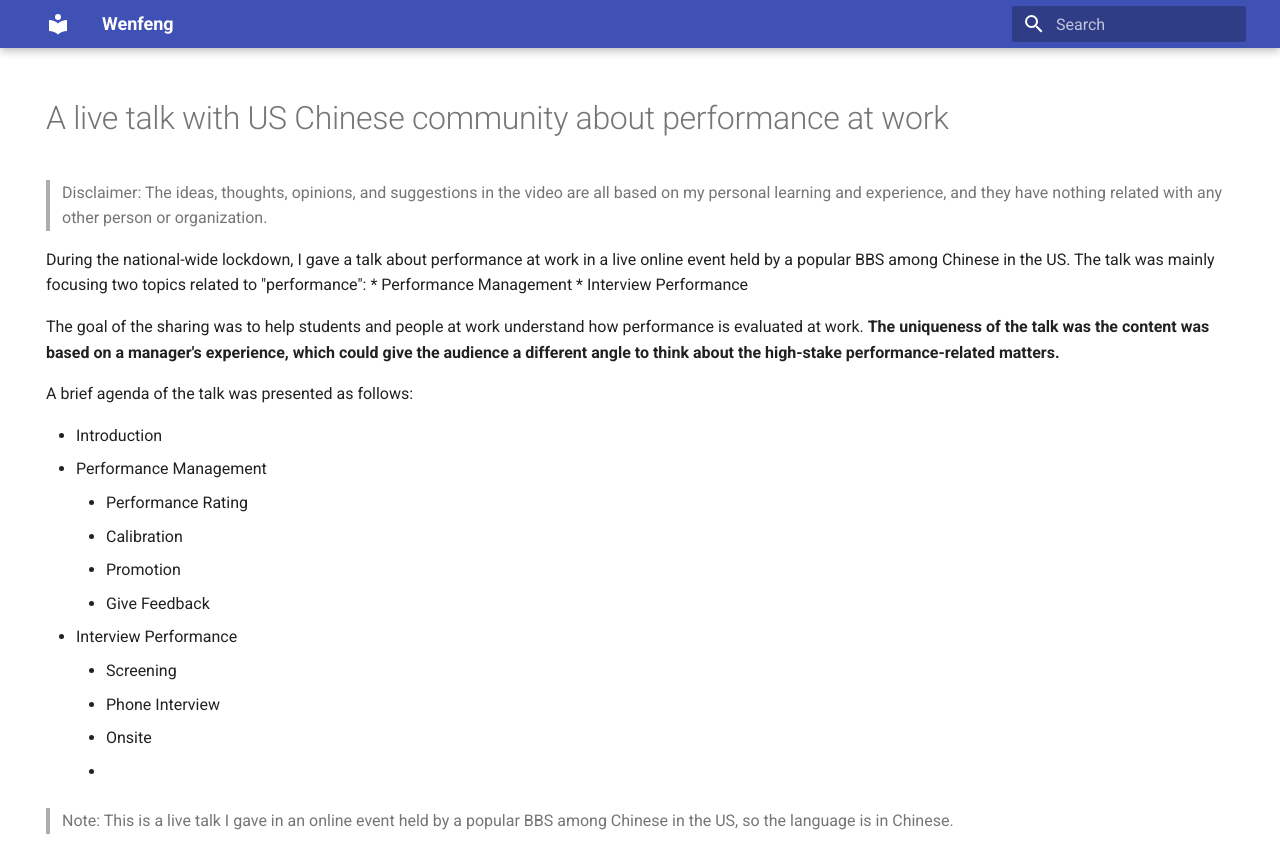
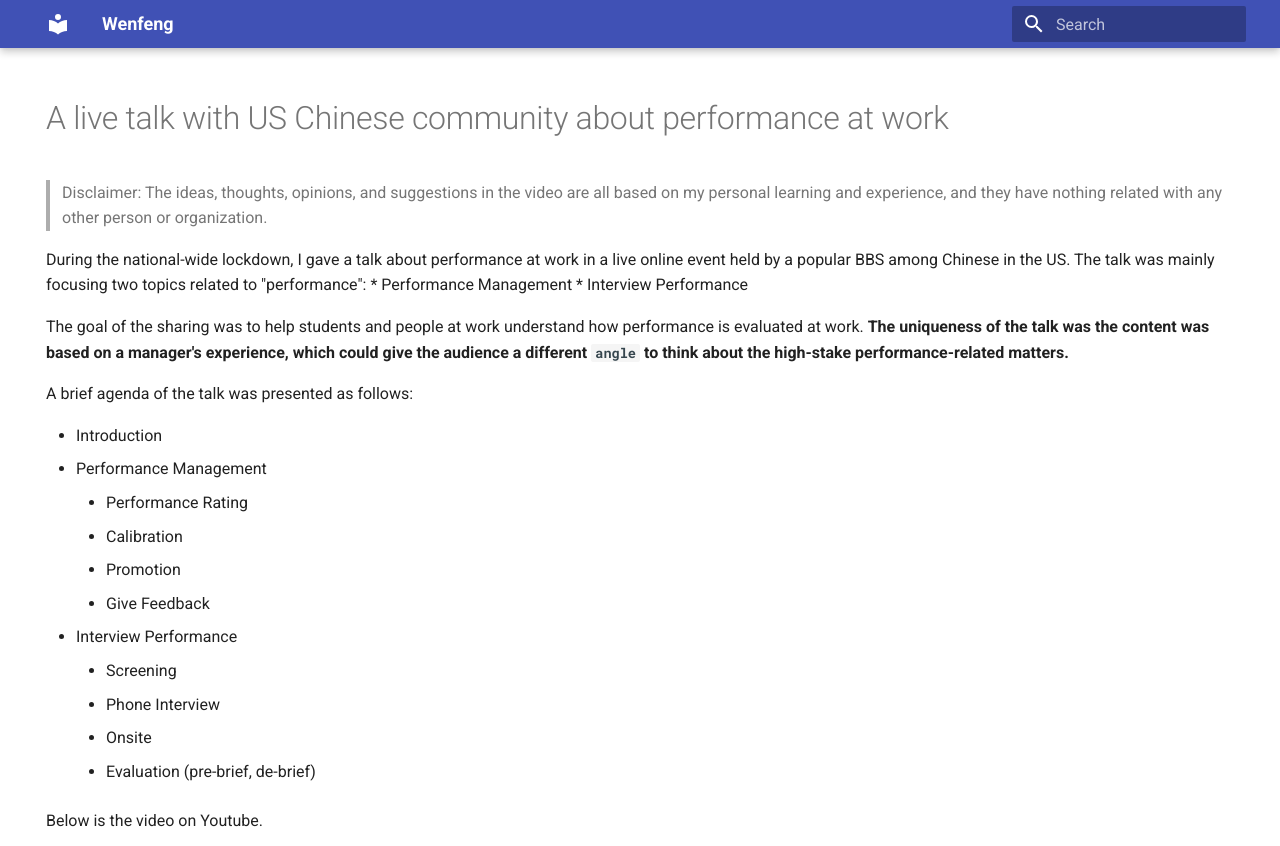
Before and after one commit to wenfengzhuo/blog, an MkDocs documentation site: the page built from docs/managemnt-talk-1.md, in a window 1280 px wide and 1272 px high, cut to the strip 0-846 px from the top of the window. Built offline with MkDocs 1.6.1 and Material for MkDocs 9.7.7, drawn with Linux system fonts in a browser that asks for light colours.

Commit message:
docs/managemnt-talk-1.md updated from https://stackedit.io/

```diff
--- a/docs/managemnt-talk-1.md
+++ b/docs/managemnt-talk-1.md
@@ -11,7 +11,7 @@ During the national-wide lockdown, I gave a talk about performance at work in a
 * Performance Management
 * Interview Performance
 
-The goal of the sharing was to help students and people at work understand how performance is evaluated at work. **The uniqueness of the talk was the content was based on a manager's experience, which could give the audience a different angle to think about the high-stake performance-related matters.**
+The goal of the sharing was to help students and people at work understand how performance is evaluated at work. **The uniqueness of the talk was the content was based on a manager's experience, which could give the audience a different `angle` to think about the high-stake performance-related matters.**
 
 A brief agenda of the talk was presented as follows:
 
@@ -25,11 +25,12 @@ A brief agenda of the talk was presented as follows:
 	* Screening
 	* Phone Interview
 	* Onsite
-	*
+	* Evaluation (pre-brief, de-brief)
 
+Below is the video on Youtube.
 > Note:
 > This is a live talk I gave in an online event held by a popular BBS among Chinese in the US, so the language is in Chinese.
 <iframe width="560" height="315" src="https://www.youtube.com/embed/C7jDlCWp7Og" frameborder="0" allow="accelerometer; autoplay; encrypted-media; gyroscope; picture-in-picture" allowfullscreen></iframe>
 <!--stackedit_data:
-eyJoaXN0b3J5IjpbLTEzNzY3MzA2NzldfQ==
+eyJoaXN0b3J5IjpbNjgzOTgyODldfQ==
 -->
```
